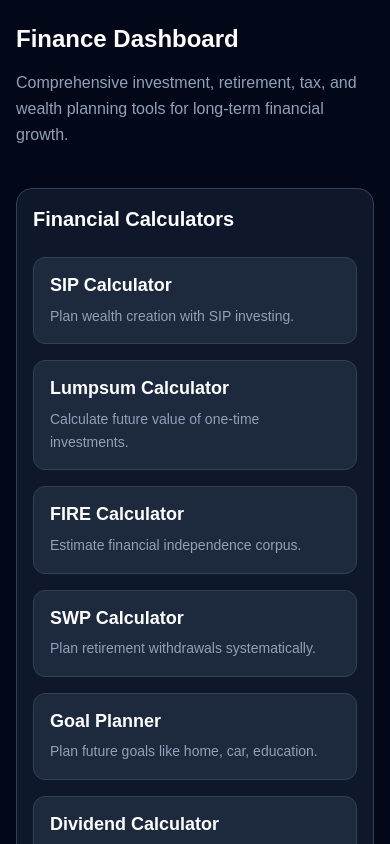
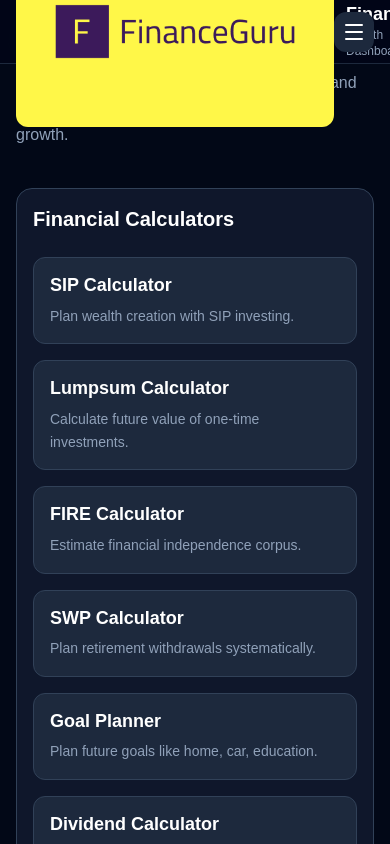
Before and after one commit to PranshuSachan003/finance-dashboard, a Next.js app: page / in a window 390 px wide. Shown: the top 844 px of the page. Built offline with nearby package versions, Linux system fonts and the light colour scheme.

Commit message:
handling sidebar design for mobile

```diff
--- a/components/Sidebar.tsx
+++ b/components/Sidebar.tsx
@@ -1,10 +1,17 @@
 "use client";
+
+import { useState } from "react";
 
 import Link from "next/link";
 
 import { usePathname } from "next/navigation";
 
 import Image from "next/image";
+
+import {
+  Menu,
+  X,
+} from "lucide-react";
 
 const calculatorItems = [
 
@@ -112,7 +119,13 @@ const footerItems = [
 
 export default function Sidebar() {
 
-  const pathname = usePathname();
+  const pathname =
+    usePathname();
+
+  const [
+    mobileOpen,
+    setMobileOpen,
+  ] = useState(false);
 
   const renderLink = (
     item: {
@@ -129,8 +142,13 @@ export default function Sidebar() {
       <Link
         key={item.href}
         href={item.href}
+        onClick={() =>
+          setMobileOpen(false)
+        }
         className={`
-        block
+        group
+        flex
+        items-center
         px-4
         py-3
         rounded-2xl
@@ -141,13 +159,24 @@ export default function Sidebar() {
 
         ${
           isActive
-            ? "bg-blue-600 text-white shadow-lg shadow-blue-500/20"
-            : "text-slate-300 hover:bg-slate-800 hover:text-white"
+            ? `
+              bg-blue-600
+              text-white
+              shadow-lg
+              shadow-blue-500/20
+            `
+            : `
+              text-slate-300
+              hover:bg-slate-800
+              hover:text-white
+            `
         }
         `}
       >
 
+        <span className="truncate">
           {item.label}
+        </span>
 
       </Link>
     );
@@ -155,8 +184,130 @@ export default function Sidebar() {
 
   return (
 
+    <>
+
+      {/* MOBILE TOP BAR */}
+      <div
+        className="
+        md:hidden
+        fixed
+        top-0
+        left-0
+        right-0
+        z-50
+        h-16
+        bg-slate-950/95
+        backdrop-blur-xl
+        border-b
+        border-slate-800
+        flex
+        items-center
+        justify-between
+        px-4
+        "
+      >
+
+        {/* BRAND */}
+        <div className="
+        flex
+        items-center
+        gap-3
+        ">
+
+          <Image
+            src="/logo.png"
+            alt="Finance Dashboard"
+            width={40}
+            height={40}
+            className="
+            rounded-xl
+            w-auto
+            h-auto
+            "
+          />
+
+          <div>
+
+            <h1 className="
+            text-lg
+            font-bold
+            text-white
+            leading-none
+            ">
+              Finance
+            </h1>
+
+            <p className="
+            text-xs
+            text-slate-400
+            mt-1
+            ">
+              Wealth Dashboard
+            </p>
+
+          </div>
+
+        </div>
+
+        {/* MENU BUTTON */}
+        <button
+          onClick={() =>
+            setMobileOpen(
+              !mobileOpen
+            )
+          }
+          className="
+          p-2
+          rounded-xl
+          bg-slate-800
+          text-white
+          "
+        >
+
+          {
+            mobileOpen
+              ? (
+                <X className="
+                w-6
+                h-6
+                " />
+              )
+              : (
+                <Menu className="
+                w-6
+                h-6
+                " />
+              )
+          }
+
+        </button>
+
+      </div>
+
+      {/* MOBILE OVERLAY */}
+      {
+        mobileOpen && (
+
+          <div
+            onClick={() =>
+              setMobileOpen(false)
+            }
+            className="
+            md:hidden
+            fixed
+            inset-0
+            bg-black/60
+            backdrop-blur-sm
+            z-40
+            "
+          />
+
+        )
+      }
+
+      {/* SIDEBAR */}
       <aside
-      className="
+        className={`
         fixed
         top-0
         left-0
@@ -165,39 +316,68 @@ export default function Sidebar() {
         bg-slate-950
         border-r
         border-slate-800
-      overflow-y-auto
-      hidden
+        z-50
+        flex
+        flex-col
+        transition-transform
+        duration-300
+
+        md:translate-x-0
+
+        ${
+          mobileOpen
+            ? "translate-x-0"
+            : "-translate-x-full"
+        }
+
         md:flex
-      flex-col
-      z-50
-      "
+        `}
       >
 
         {/* BRAND */}
-      <div className="px-6 py-6 border-b border-slate-800">
+        <div className="
+        px-6
+        py-6
+        border-b
+        border-slate-800
+        hidden
+        md:block
+        ">
 
-        <div className="flex items-center gap-4">
+          <div className="
+          flex
+          items-center
+          gap-4
+          ">
 
             <Image
               src="/logo.png"
               alt="Finance Dashboard"
               width={48}
               height={48}
-            className="rounded-2xl w-auto h-auto"
+              className="
+              rounded-2xl
+              w-auto
+              h-auto
+              "
             />
 
             <div>
 
-            <h1 className="text-2xl font-bold text-white">
-
+              <h1 className="
+              text-2xl
+              font-bold
+              text-white
+              ">
                 Finance
-
               </h1>
 
-            <p className="text-sm text-slate-400 mt-1">
-
+              <p className="
+              text-sm
+              text-slate-400
+              mt-1
+              ">
                 Wealth Dashboard
-
               </p>
 
             </div>
@@ -206,22 +386,49 @@ export default function Sidebar() {
 
         </div>
 
-      {/* MAIN NAVIGATION */}
-      <div className="flex-1 overflow-y-auto">
+        {/* MOBILE SPACING */}
+        <div className="
+        h-16
+        md:hidden
+        border-b
+        border-slate-800
+        " />
+
+        {/* CONTENT */}
+        <div className="
+        flex-1
+        overflow-y-auto
+        custom-scrollbar
+        ">
 
           {/* CALCULATORS */}
-        <div className="px-4 py-6">
+          <div className="
+          px-4
+          py-6
+          ">
 
-          <h2 className="px-3 mb-4 text-xs font-semibold tracking-widest uppercase text-slate-500">
+            <h2 className="
+            px-3
+            mb-4
+            text-xs
+            font-semibold
+            tracking-widest
+            uppercase
+            text-slate-500
+            ">
 
               Financial Calculators
 
             </h2>
 
-          <nav className="space-y-2">
+            <nav className="
+            space-y-2
+            ">
 
               {
-              calculatorItems.map(renderLink)
+                calculatorItems.map(
+                  renderLink
+                )
               }
 
             </nav>
@@ -229,18 +436,33 @@ export default function Sidebar() {
           </div>
 
           {/* EDUCATION */}
-        <div className="px-4 pb-8">
+          <div className="
+          px-4
+          pb-8
+          ">
 
-          <h2 className="px-3 mb-4 text-xs font-semibold tracking-widest uppercase text-slate-500">
+            <h2 className="
+            px-3
+            mb-4
+            text-xs
+            font-semibold
+            tracking-widest
+            uppercase
+            text-slate-500
+            ">
 
               Learning & Insights
 
             </h2>
 
-          <nav className="space-y-2">
+            <nav className="
+            space-y-2
+            ">
 
               {
-              educationItems.map(renderLink)
+                educationItems.map(
+                  renderLink
+                )
               }
 
             </nav>
@@ -249,22 +471,34 @@ export default function Sidebar() {
 
         </div>
 
-      {/* FOOTER LINKS */}
-      <div className="border-t border-slate-800 px-4 py-5">
+        {/* FOOTER */}
+        <div className="
+        border-t
+        border-slate-800
+        px-4
+        py-5
+        ">
 
-        <div className="space-y-2">
+          <div className="
+          space-y-2
+          ">
 
             {
-            footerItems.map((item) => {
+              footerItems.map(
+                (item) => {
 
                   const isActive =
-                pathname === item.href;
+                    pathname ===
+                    item.href;
 
                   return (
 
                     <Link
                       key={item.href}
                       href={item.href}
+                      onClick={() =>
+                        setMobileOpen(false)
+                      }
                       className={`
                       block
                       px-3
@@ -275,8 +509,15 @@ export default function Sidebar() {
 
                       ${
                         isActive
-                      ? "text-white bg-slate-800"
-                      : "text-slate-400 hover:text-white hover:bg-slate-900"
+                          ? `
+                            text-white
+                            bg-slate-800
+                          `
+                          : `
+                            text-slate-400
+                            hover:text-white
+                            hover:bg-slate-900
+                          `
                       }
                       `}
                     >
@@ -285,7 +526,8 @@ export default function Sidebar() {
 
                     </Link>
                   );
-            })
+                }
+              )
             }
 
           </div>
@@ -293,5 +535,7 @@ export default function Sidebar() {
         </div>
 
       </aside>
+
+    </>
   );
 }
```
Lines whose indentation alone changed are shown as unchanged.
